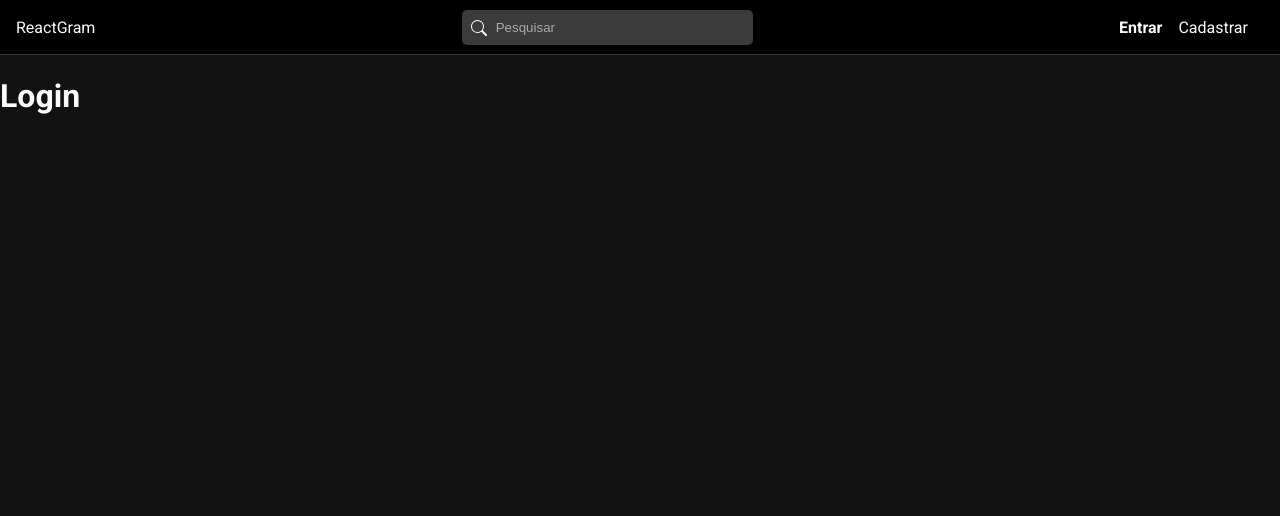
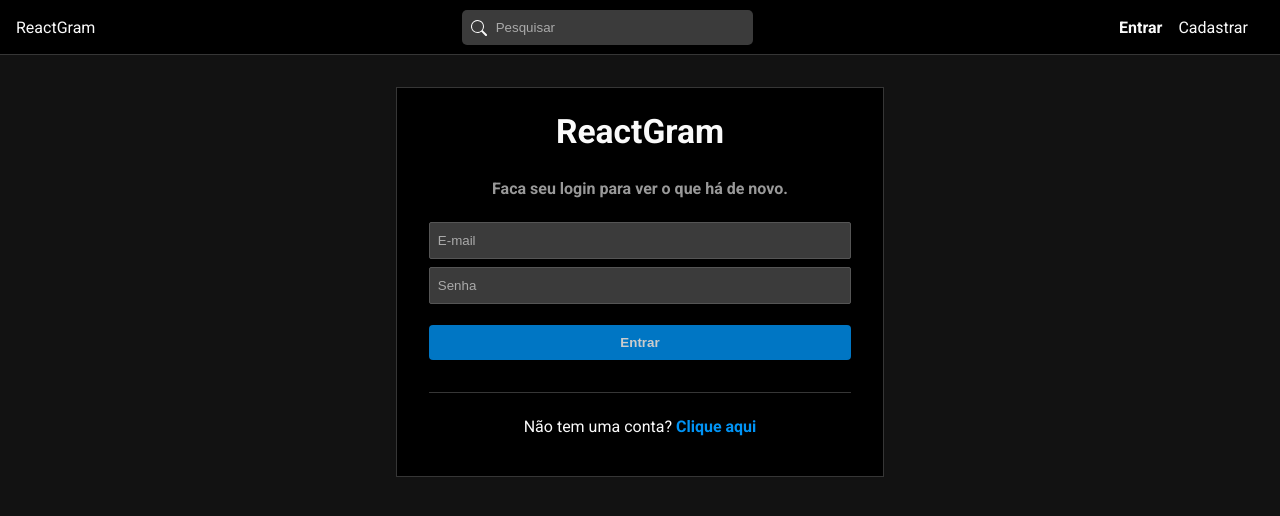
Before and after one commit to lucasfcarneiro/react-udemy, a React (Vite) app in the folder 12_reactgram/frontend/: page /login in a window 1280 px wide. Shown: the top 516 px of the page. Built offline with nearby package versions, Linux system fonts and the light colour scheme.

Commit message:
login implemented

```diff
--- a/12_reactgram/frontend/src/pages/Auth/Login.jsx
+++ b/12_reactgram/frontend/src/pages/Auth/Login.jsx
@@ -1,9 +1,61 @@
 import "./Auth.css"
 
+//Components
+import { Link } from "react-router-dom"
+import Message from "../../components/Message"
+
+//Hooks
+import { useEffect, useState } from "react"
+import { useSelector, useDispatch } from "react-redux"
+
+//Redux
+import { login, reset } from "../../slices/authSlice"
+
 const Login = () => {
+
+  const [email, setEmail] = useState("");
+  const [password, setPassword] = useState("");
+
+  const dispatch = useDispatch()
+  const {loading, error} = useSelector((state) => state.auth)
+
+  const handleSubmit = (e) => {
+    e.preventDefault()
+
+    const user = {
+      email,
+      password
+    }
+
+    dispatch(login(user));
+  };
+
+  //Clean all auth
+useEffect(() => {
+  dispatch(reset());
+}, [dispatch])
+
   return (
-    <div>
-      <h1>Login</h1>
+    <div id="login">
+      <h2>ReactGram</h2>
+      <p className="subtitle">Faca seu login para ver o que há de novo.</p>
+      <form onSubmit={handleSubmit}>
+        <input
+          type="text"
+          placeholder="E-mail"
+          onChange={(e) => setEmail(e.target.value)}
+          value={email || ""} />
+        <input
+          type="password"
+          placeholder="Senha"
+          onChange={(e) => setPassword(e.target.value)}
+          value={password || ""} />
+
+        {!loading && <input type="submit" value="Entrar" />}
+        {loading && <input type="submit" value="Aguarde..." disabled />}
+        {error && <Message msg={error} type="error" />}
+      </form>
+      <p>Não tem uma conta? <Link to="/register" >Clique aqui</Link> </p>
     </div>
   )
 }
--- a/12_reactgram/frontend/src/services/authService.jsx
+++ b/12_reactgram/frontend/src/services/authService.jsx
@@ -1,3 +1,4 @@
+import { json } from 'react-router-dom';
 import { api, requestConfig } from '../utils/config';
 
 //Register an user
@@ -9,7 +10,7 @@
             .then((response) => response.json())
             .catch((err) => err)
 
-        if (response) {
+        if (response._id) {
             localStorage.setItem("user", JSON.stringify(response));
         }
         return response;
@@ -24,9 +25,29 @@
     localStorage.removeItem("user")
 };
 
+//Sign in an user
+async function login(data) {
+    const config = requestConfig("Post", data);
+
+    try {
+        const response = await fetch(api + "/users/login", config)
+            .then((response) => response.json())
+            .catch((err) => err);
+
+        if (response._id) {
+            localStorage.setItem("user", JSON.stringify(response));
+        }
+        return response;
+    } catch (error) {
+        console.log(error);
+    }
+}
+
+
 const authService = {
     register,
     logout,
+    login,
 };
 
 export default authService;
--- a/12_reactgram/frontend/src/slices/authSlice.jsx
+++ b/12_reactgram/frontend/src/slices/authSlice.jsx
@@ -17,12 +17,12 @@
         const data = await authService.register(user)
 
         //check for errors
-        if(data.errors){
+        if (data.errors) {
             return thunkAPI.rejectWithValue(data.errors[0])
         }
         return data;
     }
-)
+);
 
 //Logout an user
 export const logout = createAsyncThunk("auth/logout", async () => {
@@ -30,17 +30,18 @@
 })
 
 export const authSlice = createSlice({
-    name:"auth",
+    name: "auth",
     initialState,
-    reducers : {
+    reducers: {
         reset: (state) => {
             state.loading = false;
             state.error = false;
             state.success = false;
         },
     },
-    extraReducers : (builder) => {
-        builder.addCase(register.pending, (state) => {
+    extraReducers: (builder) => {
+        builder.
+            addCase(register.pending, (state) => {
                 state.loading = true
                 state.error = false
             })
@@ -50,7 +51,7 @@
                 state.error = null
                 state.user = action.payload
             })
-        .addCase(register.rejected, (state, action)=>{
+            .addCase(register.rejected, (state, action) => {
                 state.loading = false
                 state.error = action.payload
                 state.user = null
@@ -61,8 +62,38 @@
                 state.error = null
                 state.user = null
             })
+            .addCase(login.pending, (state) => {
+                state.loading = true
+                state.error = false
+            })
+            .addCase(login.fulfilled, (state, action) => {
+                state.loading = false
+                state.success = true
+                state.error = null
+                state.user = action.payload
+            })
+            .addCase(login.rejected, (state, action) => {
+                state.loading = false
+                state.error = action.payload
+                state.user = null
+            })
     }
 })
 
-export const {reset}= authSlice.actions;
+//Sing in an user
+export const login = createAsyncThunk(
+    "auth/login",
+    async (user, thunkAPI) => {
+
+        const data = await authService.login(user)
+
+        //check for errors
+        if (data.errors) {
+            return thunkAPI.rejectWithValue(data.errors[0])
+        }
+        return data;
+    }
+);
+
+export const { reset } = authSlice.actions;
 export default authSlice.reducer;
```
Also changed, not shown: 12_reactgram/frontend/src/pages/Auth/Register.jsx (+17 -4 lines), 1 other file (tests, documents, lock files or other folders). Lines whose indentation alone changed are shown as unchanged.
